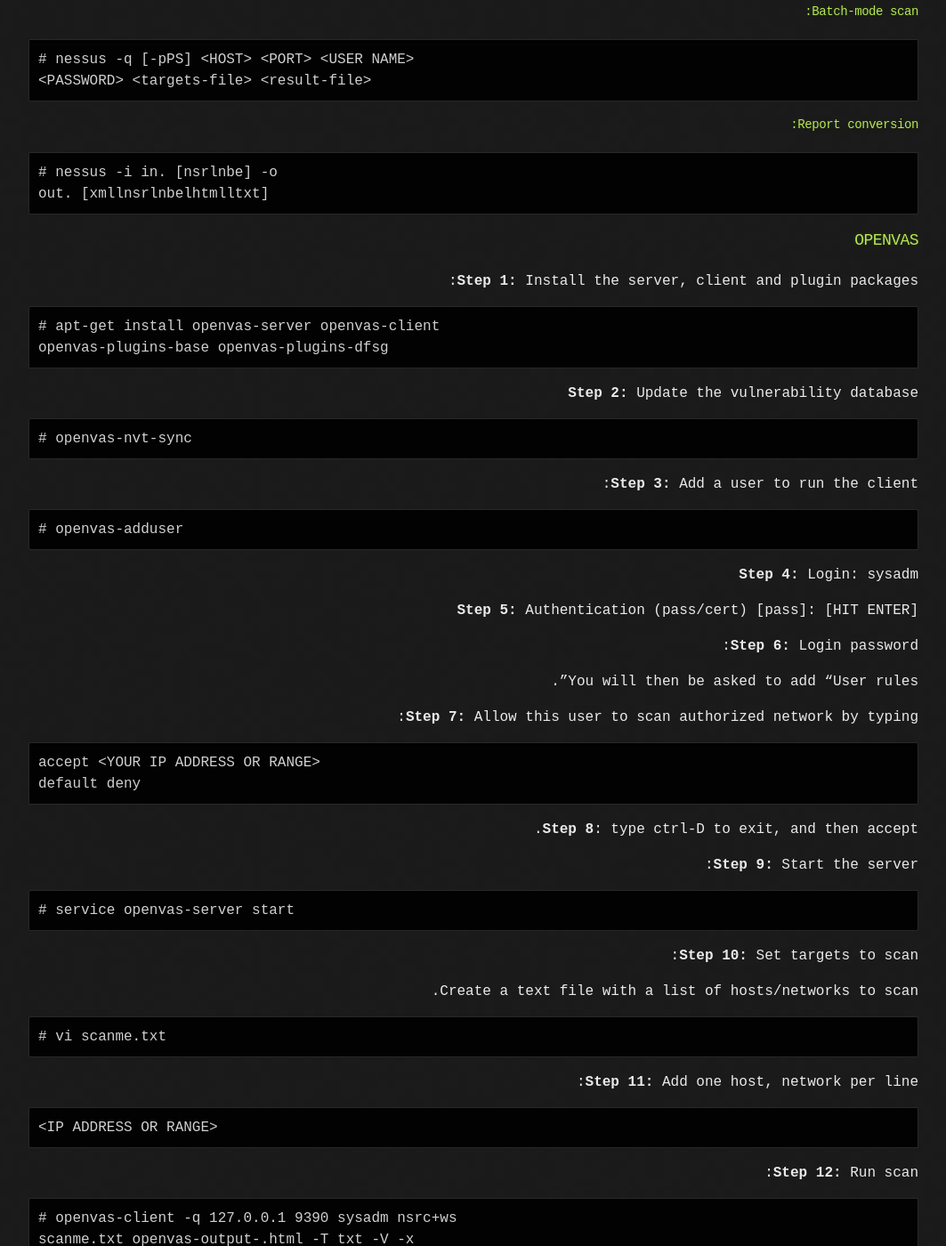
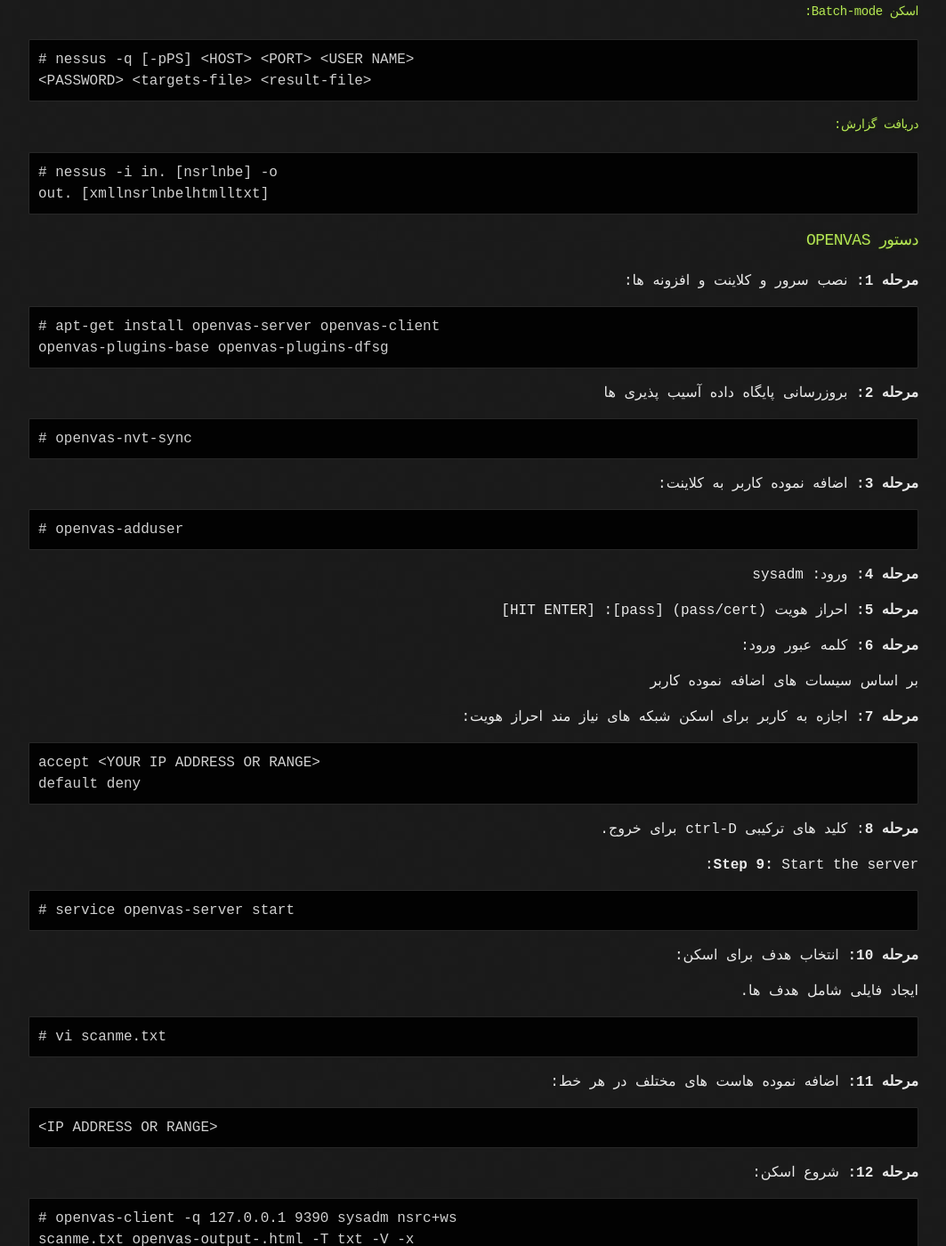
Before and after one commit to irblueteam/blue-team, a Jekyll site: the page built from identify-scope.md, in a window 1280 px wide and 1400 px high, scrolled down 1325 px. Shown: the whole window at 89% size, without its empty margins (108-1171 px from the left). Built offline with Jekyll 4.4.1, drawn with Linux system fonts in a browser that asks for light colours; some web fonts are replaced; our own code applies the rules of GitHub Pages for plain Markdown files; some of the changed text lies outside the part shown.

Commit message:
Update identify-scope.md

````diff
--- a/identify-scope.md
+++ b/identify-scope.md
@@ -1,34 +1,34 @@
-# Identify\(Scope\)
+# شناسایی\(دامنه\)
 
-## SCANNING AND VULNERABILITIES
+## اسکن و آسیب پذیری ها
 
-### NMAP
+### دستور NMAP
 
-#### Ping sweep for network:
+#### استفاده از Ping sweep برای شبکه:
 
 ```text
 # nmap -sn -PE <IP ADDRESS OR RANGE>
 ```
 
-#### Scan and show open ports:
+#### اسکن و نمایش پورت های باز:
 
 ```text
 # nmap --open <IP ADDRESS OF RANGE>
 ```
 
-#### Determine open services:
+#### تعیین سرویس های باز:
 
 ```text
 # nmap -sV <IP ADDRESS>
 ```
 
-#### Scan two common TCP ports, HTTP and HTTPS:
+#### اسکن پورت http و https(tcp):
 
 ```text
 # nmap -p 80,443 <IP ADDRESS OR RANGE>
 ```
 
-#### Scan common UDP port, DNS:
+#### اسکن dns(udp):
 
 ```text
 # nmap -sU -p 53 <IP ADDRESS OR RANGE>
@@ -41,9 +41,9 @@
 25,80,139,8080 <IP ADDRESS>
 ```
 
-### NESSUS
+### دستور NESSUS
 
-#### Basic Nessus scan:
+#### اسکن پایه ای Nessus:
 
 ```text
 # nessus -q -x -T html <NESSUS SERVER IP ADDRESS>
@@ -53,57 +53,57 @@
 # nessus [-vnh] [-c .refile] [-VJ [-T <format>]
 ```
 
-#### Batch-mode scan:
+#### اسکن Batch-mode:
 
 ```text
 # nessus -q [-pPS] <HOST> <PORT> <USER NAME>
 <PASSWORD> <targets-file> <result-file>
 ```
 
-#### Report conversion:
+#### دریافت گزارش:
 
 ```text
 # nessus -i in. [nsrlnbe] -o
 out. [xmllnsrlnbelhtmlltxt]
 ```
 
-### OPENVAS
+### دستور OPENVAS
 
-**Step 1:** Install the server, client and plugin packages:
+**مرحله 1:** نصب سرور و کلاینت و افزونه ها:
 
 ```text
 # apt-get install openvas-server openvas-client
 openvas-plugins-base openvas-plugins-dfsg
 ```
 
-**Step 2:** Update the vulnerability database
+**مرحله 2:** بروزرسانی پایگاه داده آسیب پذیری ها
 
 ```text
 # openvas-nvt-sync
 ```
 
-**Step 3:** Add a user to run the client:
+**مرحله 3:** اضافه نموده کاربر به کلاینت:
 
 ```text
 # openvas-adduser
 ```
 
-**Step 4:** Login: sysadm
+**مرحله 4:** ورود: sysadm
 
-**Step 5:** Authentication \(pass/cert\) \[pass\]: \[HIT ENTER\]
+**مرحله 5:** احراز هویت \(pass/cert\) \[pass\]: \[HIT ENTER\]
 
-**Step 6:** Login password:
+**مرحله 6:** کلمه عبور ورود:
 
-You will then be asked to add "User rules".
+بر اساس سیسات های اضافه نموده کاربر
 
-**Step 7:** Allow this user to scan authorized network by typing:
+**مرحله 7:** اجازه به کاربر برای اسکن شبکه های نیاز مند احراز هویت:
 
 ```text
 accept <YOUR IP ADDRESS OR RANGE>
 default deny
 ```
 
-**Step 8**: type ctrl-D to exit, and then accept.
+**مرحله 8**: کلید های ترکیبی ctrl-D برای خروج.
 
 **Step 9:** Start the server:
 
@@ -111,46 +111,46 @@
 # service openvas-server start
 ```
 
-**Step 10:** Set targets to scan:
+**مرحله 10:** انتخاب هدف برای اسکن:
 
-Create a text file with a list of hosts/networks to scan.
+ایجاد فایلی شامل هدف ها.
 
 ```text
 # vi scanme.txt
 ```
 
-**Step 11:** Add one host, network per line:
+**مرحله 11:** اضافه نموده هاست های مختلف در هر خط:
 
 ```text
 <IP ADDRESS OR RANGE>
 ```
 
-**Step 12:** Run scan:
+**مرحله 12:** شروع اسکن:
 
 ```text
 # openvas-client -q 127.0.0.1 9390 sysadm nsrc+ws
 scanme.txt openvas-output-.html -T txt -V -x
 ```
 
-**Step 13:** \(Optional\)run scan with HTML format:
+**مرحله 13:** \(دلخواه\)شروع اسکن با فرمت html:
 
 ```text
 # openvas-client -q 127.0.0.1 9390 sysadm nsrc+ws
 scanme.txt openvas-output.txt -T html -V -x
 ```
 
-## WINDOWS
+## ویندوز
 
-### NETWORK DISCOVERY
+### شناسایی شبکه
 
-#### Basic network discovery:
+#### شناسایی پایه ای شبکه:
 
 ```text
 C:> net view /all
 C:> net view \\<HOST NAME>
 ```
 
-#### Basic ping scan and write output to file:
+#### استفاده از ping برای اسکن و ذخیره حاصل درون فایل:
 
 ```text
 C:\> for /L %I in (1,1,254) do ping -w 30 -n 1
@@ -160,7 +160,7 @@
 
 ### DHCP
 
-#### Enable DHCP server logging:
+#### فعال سازی گزارشات DHCP:
 
 ```text
 C:\> reg add
@@ -168,7 +168,7 @@
 rameters /v ActivityLogFlag /t REG_DWORD /d 1
 ```
 
-#### **Default Location Windows 2003/2008/2012:**
+#### **مسیر پیش فرض ویندوز های 2003/2008/2012:**
 
 ```text
 C:> %windir%\System32\Dhcp
@@ -176,82 +176,82 @@
 
 ### DNS
 
-#### Default location Windows 2003:
+#### مسیر پیش فرض ویندوز 2003:
 
 ```text
 C:\> %SystemRoot%\System32\Dns
 ```
 
-#### Default location Windows 2008:
+#### مسیر پیشفرض Windows 2008:
 
 ```text
 C:\> %SystemRoot%\System32\Winevt\Logs\DNS
 Server. evtx
 ```
 
-#### Default location of enhanced DNS Windows 2012 R2:
+#### مسیر پیش فرض dns در ویندوز 2012 R2:
 
 ```text
 C:\> %SystemRoot%\System32\Winevt\Logs\Microsoft­
 Windows-DNSServer%4Analytical.etl
 ```
 
-Ref. [https://technet.microsoft.com/en­](https://technet.microsoft.com/en­) us/library/cc940779.aspx
+منبع. [https://technet.microsoft.com/en­](https://technet.microsoft.com/en­) us/library/cc940779.aspx
 
-#### Enable DNS Logging:
+#### فعال سازی گزارش دهی DNS:
 
 ```text
 C:\> DNSCmd <DNS SERVER NAME> /config /logLevel
 0x8100F331
 ```
 
-#### Set log location:
+#### تنظیم مسیر log:
 
 ```text
 C:\> DNSCmd <DNS SERVER NAME> /config /LogFilePath
 <PATH TO LOG FILE>
 ```
 
-#### Set size of log file:
+#### تظیم اندازه فایل های گزارشات:
 
 ```text
 C:\> DNSCmd <DNS SERVER NAME> /config
 /logfilemaxsize 0xffffffff
 ```
 
-### HASHING
+### هش
 
-#### File Checksum Integrity Verifier \(FCIV\):
+#### نرم افزار File Checksum Integrity Verifier \(FCIV\):
 
-Ref. [http://support2.microsoft.com/kb/841290](http://support2.microsoft.com/kb/841290)
+منبع. [http://support2.microsoft.com/kb/841290](http://support2.microsoft.com/kb/841290)
 
-#### Hash a file:
+#### هش یک فایل:
 
 ```text
 C:\> fciv.exe <FILE TO HASH>
 ```
 
-#### Hash all files on C: into a database file:
+#### هش کلیه فایل های درایور C: و فایل آن در دیتابیس xml:
 
 ```text
 C:\> fciv.exe c:\ -r -mdS -xml <FILE NAME>.xml
 ```
 
-#### List all hashed files:
+#### لیست کلیه هش های فایل ها:
 
 ```text
 C:\> fciv.exe -list -shal -xml <FILE NAME>.xml
 ```
 
-#### Verify previous hashes in db with file system:
+#### هش های قبلی را با سیستم فایل بررسی می کند:
 
 ```text
 C:\> fciv.exe -v -shal -xml <FILE NAME>.xml
 ```
 
-#### Note: May be possible to create a master db and compare to all systems from a cmd line. Fast baseline and difference.
+#### ممکن است ایجاد یک db master و مقایسه با همه سیستم ها از یک خط cmd امکان پذیر باشد..
 
-Ref. [https://technet.microsoft.com/en­](https://technet.microsoft.com/en­) us/library/dn520872.aspx
+منبع. [https://technet.microsoft.com/en­](https://technet.microsoft.com/en­) us/library/dn520872.aspx
 
 ```text
 PS C:\> Get-FileHash <FILE TO HASH> I Format-List
@@ -262,42 +262,42 @@
 
 ### NETBIOS
 
-#### Basic nbtstat scan:
+#### اسکن پایه ای nbtstat:
 
 ```text
 C:\> nbtstat -A <IP ADDRESS>
 ```
 
-#### Cached NetBIOS info on localhost:
+#### ذخیره اطلاعات NetBIOS در localhost:
 
 ```text
 C:> nbtstat -c
 ```
 
-#### Script loop scan:
+#### اسکریپت اسکن حلقه ای:
 
 ```text
 C:\> for /L %I in (1,1,254) do nbstat -An
 192.168.l.%I
 ```
 
-### USER ACTIVITY
+### فعالیت های کاربر
 
-Ref. [https://technet.microsoft.com/en­](https://technet.microsoft.com/en­) us/sysinternals/psloggedon.aspx
+منبع. [https://technet.microsoft.com/en­](https://technet.microsoft.com/en­) us/sysinternals/psloggedon.aspx
 
-#### Get users logged on:
+#### نمایش کاربر وارد شده:
 
 ```text
 C:\> psloggedon \\computername
 ```
 
-#### Script loop scan:
+#### اسکریپت اسکن حلقه ای :
 
 C:&gt; for /L %i in \(1,1,254\) do psloggedon \192.168.l.%i &gt;&gt; C:\users\_output.txt
 
-### PASSWORDS
+### کلمه عبور ها
 
-#### Password guessing or checks:
+#### حدس یا بررسی کلمه عبور:
 
 ```text
 # for /f %i in (<PASSWORD FILE NAME>.txt) do
@@ -311,30 +311,30 @@
 /del)
 ```
 
-### MICROSOFT BASELINE SECURITY ANALYZER \(MBSA\)
+### بررسی MICROSOFT BASELINE SECURITY ANALYZER \(MBSA\)
 
-#### Basic scan of a target IP address:
+#### اسکن پایه ای ip هدف:
 
 ```text
 C:\> mbsacli.exe /target <TARGET IP ADDRESS> /n
 os+iis+sql+password
 ```
 
-#### Basic scan of a target IP range:
+#### اسکن پایه ای محدوده ip هدف:
 
 ```text
 C:\> mbsacli.exe /r <IP ADDRESS RANGE> /n
 os+iis+sql+password
 ```
 
-#### Basic scan of a target domain:
+#### اسکن پایه ای دامین هدف:
 
 ```text
 C:\> mbsacli.exe /d <TARGET DOMAIN> /n
 os+iis+sql+password
 ```
 
-#### Basic scan of a target computer names in text file:
+#### اسکن پایه ای برای نام های درون فایل txt:
 
 ```text
 C:\> mbsacli.exe /listfile <LISTNAME OF COMPUTER
@@ -343,55 +343,55 @@
 
 ### ACTIVE DIRECTORY INVENTORY
 
-#### List all OUs:
+#### لیست کل OU ها:
 
 ```text
 C:\> dsquery ou DC=<DOMAIN>,DC=<DOMAIN EXTENSION>
 ```
 
-#### List of workstations in the domain:
+#### لیست کلیه ایستگاه های کاری دامین:
 
 ```text
 C:\> netdom query WORKSTATION
 ```
 
-#### List of servers in the domain:
+#### لیست کلیه سرور های دامین:
 
 ```text
 C:\> netdom query SERVER
 ```
 
-#### List of domain controllers:
+#### لیست کلیه domain controllers:
 
 ```text
 C:\> netdom query DC
 ```
 
-#### List of organizational units under which the specified user can create a machine object:
+#### لیست کلیه ou که کاربر حق ایجاد object را دارد:
 
 ```text
 C:\> netdom query OU
 ```
 
-#### List of primary domain controller:
+#### لیست domain controller ثانویه:
 
 ```text
 C:\> netdom query PDC
 ```
 
-#### List the domain trusts:
+#### لیست کلیه دامین های مورد اعتماد:
 
 ```text
 C:\> netdom query TRUST
 ```
 
-#### Query the domain for the current list of FSMO owners
+#### لیست فعلی صاحبان FSMO را مشخص می کند
 
 ```text
 C:\> netdom query FSMO
 ```
 
-#### List all computers from Active Directory:
+#### لیست کلیه رایانه های  Active Directory:
 
 ```text
 C:\> dsquery COMPUTER "OU=servers,DC=<DOMAIN
@@ -399,13 +399,13 @@
 C:\machines.txt
 ```
 
-#### List user accounts inactive longer than 3 weeks:
+#### لیست کلیه کاربران غیر فعال در 3 هفته اخیر
 
 ```text
 C:\> dsquery user domainroot -inactive 3
 ```
 
-#### Find anything \(or user\) created on date in UTC using timestamp format YYYYMMDDHHMMSS.sZ:
+#### جست و جو هر چیز \(یا هر کاربر\) که timestamp آن به شکل YYYYMMDDHHMMSS.sZ است:
 
 ```text
 C:\> dsquery * -filter
@@ -424,9 +424,9 @@
 f <OUTPUT FILENAME>
 ```
 
-**The last logon timestamp format in UTC: YYYYMMDDHHMMSS**
+**timestamp آخرین ورود UTC: YYYYMMDDHHMMSS**
 
-**Alt option:**
+**راه مشابه:**
 
 ```text
 C:\> dsquery * dc=<DOMAIN NAME>,dc=<DOMAIN
@@ -442,7 +442,7 @@
 (objectClass=User)(whenCreated>=20151001000000.0Z))"
 ```
 
-#### Using PowerShell, dump new Active Directory accounts in last 90 Days:
+#### با استفاده از powershell لیست کلیه کاربرانی که در 90 روز اخیر در active directory ایجاد شده اند:
 
 ```text
 PS C:\> import-module activedirectory
@@ -453,11 +453,11 @@
 Date).AddDays(-90)).Date}
 ```
 
-## LINUX
+## لینوکس
 
-### NETWORK DISCOVERY
+### شناسایی شبکه
 
-#### Net view scan:
+#### اسکن نمای شبکه:
 
 ```text
 # smbtree -b
@@ -465,14 +465,14 @@
 # smbtree -5
 ```
 
-#### View open 5MB shares:
+#### نمایش محیط های به اشتراک گذاشته شده به اندازه 5 مگابایت:
 
 ```text
 # smbclient -L <HOST NAME>
 # smbstatus
 ```
 
-#### Basic ping scan:
+#### اسکن پایه ای با ping:
 
 ```text
 # for ip in $(seq 1 254); do ping -c 1
@@ -482,21 +482,21 @@
 
 ### DHCP
 
-#### View DHCP lease logs:
+#### مشاهده گزاراشت:
 
-#### **Red Hat 3:**
+#### **در Red Hat 3:**
 
 ```text
 # cat /var/lib/dhcpd/dhcpd. leases
 ```
 
-**Ubuntu:**
+**در Ubuntu:**
 
 ```text
 # grep -Ei 'dhcp' /var/log/syslog.1
 ```
 
-Ubuntu DHCP logs:
+## نمایش آن در Ubuntu:
 
 ```text
 # tail -f dhcpd. log
@@ -504,21 +504,21 @@
 
 ### DNS
 
-#### Start DNS logging:
+#### شروع گزاراش دهی DNS:
 
 ```text
 rndc querylog
 ```
 
-#### View DNS logs:
+#### نمیش گزاراشات DNS:
 
 ```text
 # tail -f /var/log/messages I grep named
 ```
 
-### HASHING
+### هش
 
-#### Hash all executable files in these specified locations:
+#### هش کلیه فایل های اجرایی در مسیر خاص:
 
 ```text
 # find /<PATHNAME TO ENUMERATE> -type f -exec mdSsum
@@ -528,15 +528,15 @@
 
 ### NETBIOS
 
-#### Basic nbtstat scan:
+#### اسکن پایه ای nbtstat:
 
 ```text
 nbtscan <IP ADDRESS OR RANGE>
 ```
 
-### PASSWORDS
+### کلمه عبور ها
 
-#### Password and username guessing or checks:
+#### بررسی و حدس نام کاربری و کلمه عبور:
 
 ```text
 while read line; do username=$line; while read
````
Also changed, not shown: other parts of identify-scope.md (+2 -2 lines).
